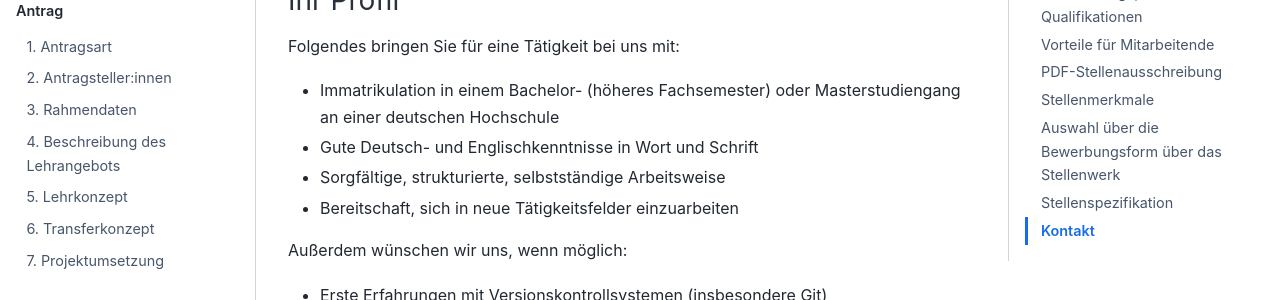
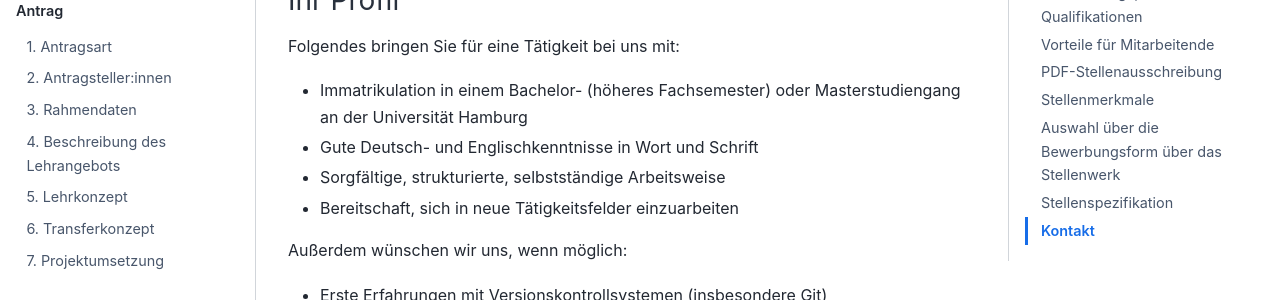
Before and after one commit to lnnrtwttkhn/ddlitlab-proposal, a Jupyter Book: the page built from docs/ausschreibung_whk.md, in a window 1280 px wide and 900 px high, scrolled down 1605 px. Shown: the part 180-480 px from the top of the window. Built offline with Jupyter Book 1.0.4 settings and Sphinx 7.4.7 and the Sphinx Book theme 1.1.4, drawn with Linux system fonts in a browser that asks for light colours.

Commit message:
add UHH enrollment as requirement

```diff
--- a/docs/ausschreibung_whk.md
+++ b/docs/ausschreibung_whk.md
@@ -47,7 +47,7 @@ Zur Einstellung ist eine aktuelle Immatrikulationsbescheinigung vorzulegen.
 
 Folgendes bringen Sie für eine Tätigkeit bei uns mit:
 
-- Immatrikulation in einem Bachelor- (höheres Fachsemester) oder Masterstudiengang an einer deutschen Hochschule
+- Immatrikulation in einem Bachelor- (höheres Fachsemester) oder Masterstudiengang an der Universität Hamburg
 - Gute Deutsch- und Englischkenntnisse in Wort und Schrift
 - Sorgfältige, strukturierte, selbstständige Arbeitsweise
 - Bereitschaft, sich in neue Tätigkeitsfelder einzuarbeiten
```
